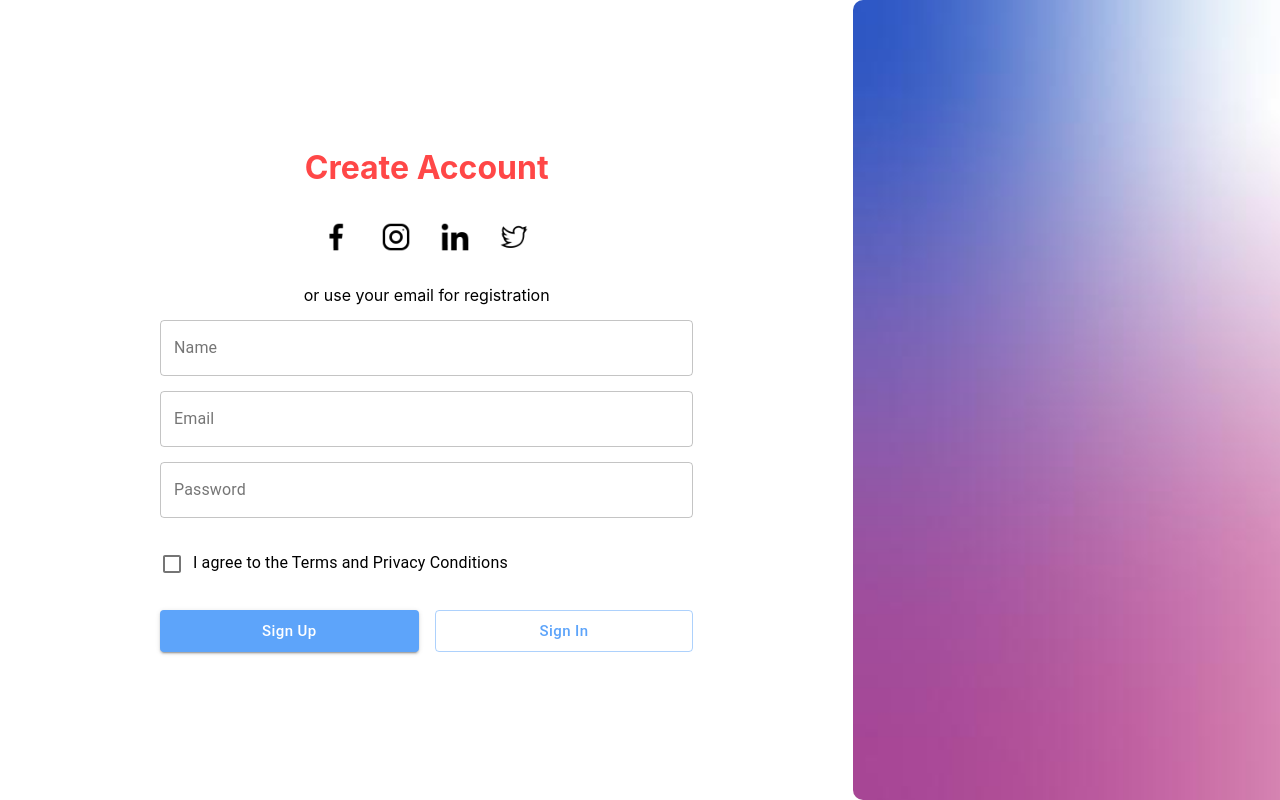
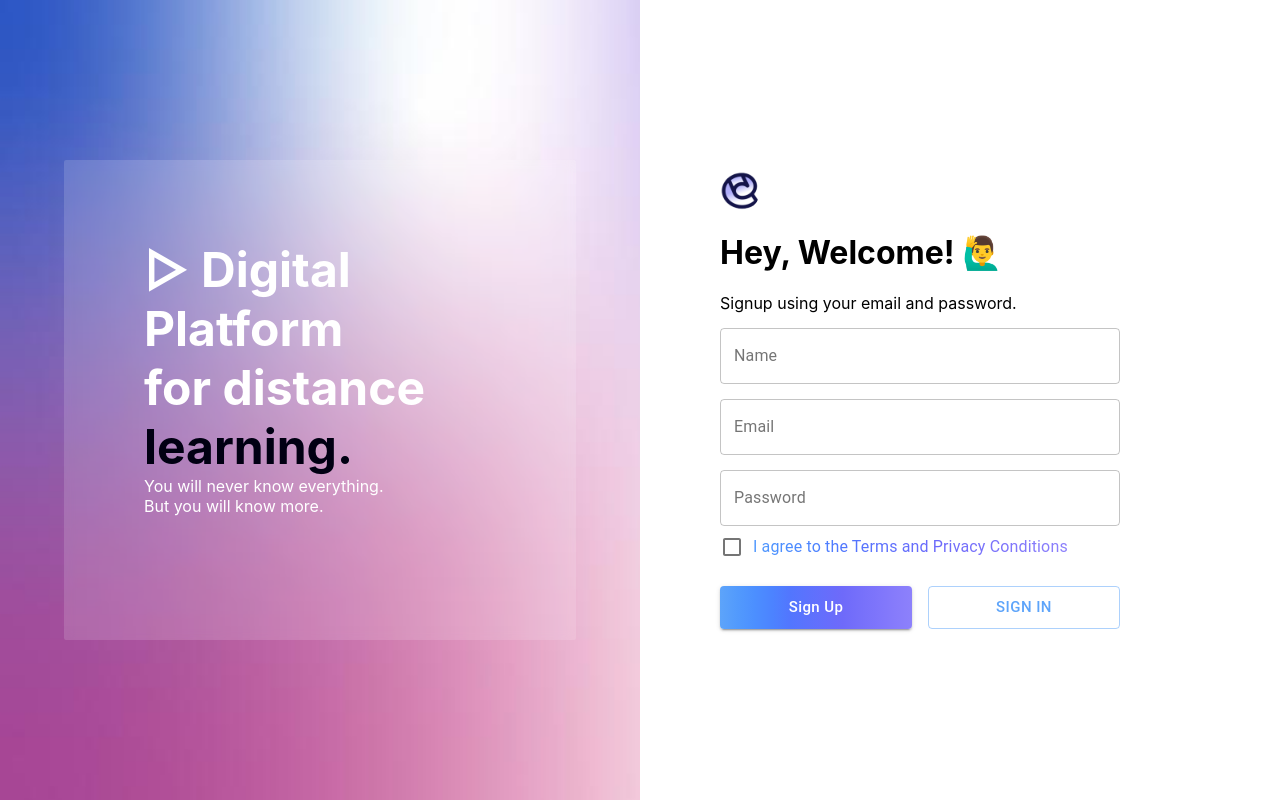
Before and after one commit to cardiffinc/react-login-beta, a React (Create React App) app: page /signup in a window 1280 px wide. Built offline with nearby package versions, Linux system fonts and the light colour scheme.

Commit message:
Signup Completed

```diff
--- a/src/App.css
+++ b/src/App.css
@@ -1,7 +1,3 @@
-.App {
-  text-align: center;
-}
-
 .App-logo {
   height: 40vmin;
   pointer-events: none;
--- a/src/components/Signup/Signup.js
+++ b/src/components/Signup/Signup.js
@@ -2,14 +2,12 @@ import React, { useEffect, useState } from 'react'
 import { makeStyles } from '@material-ui/core/styles';
 import Grid from '@material-ui/core/Grid';
 import artwork from '../../staticAssets/login-artwork.jpg'
-import facebook from '../../staticAssets/facebook.png'
-import instagram from '../../staticAssets/instagram.png'
-import linkedin from '../../staticAssets/linkedin.png'
-import twitter from '../../staticAssets/twitter.png'
+import EduParkLogo from '../../staticAssets/Edupark-Login-Logo-ali.png'
 import { Avatar, Button, Checkbox, FormControlLabel } from '@material-ui/core';
 import ErrorOutlineIcon from '@material-ui/icons/ErrorOutline';
 import { useHistory } from 'react-router';
 import TextInput from '../TextInput/TextField';
+import './styles.css'
 
 const useStyles = makeStyles((theme) => ({
     root: {
@@ -17,23 +15,20 @@ const useStyles = makeStyles((theme) => ({
         display: 'flex',
     },
     leftDiv: {
-        margin: '5em',
-    },
-    rightDiv: {
         border: 'none',
         height: '100vh',
-        borderTopLeftRadius: 10,
-        borderBottomLeftRadius: 10,
         backgroundImage: `url(${artwork})`,
         backgroundRepeat: 'no-repeat',
         backgroundSize: 'cover'
+    },
+    rightDiv: {
+        margin: '5em',
     },
     socialGrid: {
         marginTop: 20,
         marginBottom: 20
     },
     inputWrapper: {
-        marginLeft: '5em',
         marginRight: '5em'
     },
     authInput: {
@@ -48,28 +43,45 @@ const useStyles = makeStyles((theme) => ({
     checkbox: {
         paddingLeft: 0
     },
-    buttonGrid:{
+    buttonGrid: {
+        marginTop: 10,
         paddingRight: '5em',
-        paddingLeft: '5em'
     },
-    authButton: {
-        marginTop: 25,
+    authButtonBG: {
         width: '-webkit-fill-available',
         textTransform: 'none',
+        background: 'linear-gradient(to right, #5da4fa, #529afd, #4c8fff, #4c83ff, #5276fe, #5c72fd, #656efc, #6e6afa, #7670fa, #7e75fb, #867bfb, #8d81fb)',
+        '&$disabled': {
+            color: '#ff0000'
+        }
     },
     divider: {
         marginTop: 25,
         marginBottom: 25,
     },
     heading: {
-        color: '#ff4747'
+        color: theme.palette.primary
     },
     error: {
         color: '#ff4747'
     },
-    errorIcon:{
+    errorIcon: {
         verticalAlign: 'middle'
-    }
+    },
+    leftInnerSquare: {
+        height: '60vh',
+        width: '40%',
+        margin: '0 auto',
+        top: '20vh',
+        left: '5vw',
+        position: 'fixed',
+        borderRadius: 2,
+        backdropFilter: 'blur(5px)',
+        backgroundColor: '#ffffff26',
+    },
+    artTextHolder: {
+        margin: '5em'
+    },
 }));
 
 function Signup() {
@@ -87,18 +99,18 @@ function Signup() {
         return email === user.email;
     }
 
-    const isUniqueEmail = () =>{
+    const isUniqueEmail = () => {
         try {
             const users = JSON.parse(localStorage.getItem('darthUsers'));
             const userExists = users.filter(checkUserExists);
-            if(userExists.length>0){
+            if (userExists.length > 0) {
                 setError('This email is already being used by another member.\nPlease signup with another email!')
                 return false;
             } else {
                 setError(null);
                 return true;
             }
-        } catch(error){
+        } catch (error) {
             setError(null);
             return true;
         }
@@ -106,13 +118,13 @@ function Signup() {
 
     const handleSignup = event => {
         event.preventDefault();
-        if(isUniqueEmail()){
-            const user = {name, email, password}
+        if (isUniqueEmail()) {
+            const user = { name, email, password }
             var users = [];
             try {
                 users = JSON.parse(localStorage.getItem('darthUsers'));
                 users.push(user);
-            } catch(error){
+            } catch (error) {
                 users = [user]
                 console.log(error)
             }
@@ -124,7 +136,7 @@ function Signup() {
 
     useEffect(() => {
         setError(null);
-        if(name !== '' && email !== '' && password !== '' && policy){
+        if (name !== '' && email !== '' && password !== '' && policy) {
             setDisableButton(false)
         } else setDisableButton(true)
     }, [name, email, password, policy])
@@ -134,66 +146,66 @@ function Signup() {
     }, [email])
 
     useEffect(() => {
-        if(error) setDisableButton(true)
+        if (error) setDisableButton(true)
         else setDisableButton(false);
     }, [error])
 
     const configNameInput = {
-        id:"name-input",
-        label:"Name",
+        id: "name-input",
+        label: "Name",
         type: "name"
     }
 
     const configEmailInput = {
-        id:"email-input",
-        label:"Email",
+        id: "email-input",
+        label: "Email",
         type: "email"
     }
 
     const configPasswordInput = {
-        id:"password-input",
-        label:"Password",
+        id: "password-input",
+        label: "Password",
         type: "password"
     }
 
     return (
         <div className={classes.root}>
             <Grid container alignItems="center">
-                <Grid item xs={8}>
+                <Grid item xs={6}>
                     <div className={classes.leftDiv}>
+                        <div className={classes.leftInnerSquare}>
+                            <div className={classes.artTextHolder}>
+                                <span className="art-text">▷ Digital</span>
+                                <span className="art-text">Platform</span>
+                                <span className="art-text">for distance</span>
+                                <span className="art-text primary-theme-color">learning.</span>
+                                <div className={classes.artSubtitleHolder}>
+                                    <span className="art-subtitle">You will never know everything.</span>
+                                    <span className="art-subtitle">But you will know more.</span>
+                                </div>
+                            </div>
+                        </div>
+                    </div>
+                </Grid>
+                <Grid item xs={6}>
+                    <div className={classes.rightDiv}>
+                        <Avatar src={EduParkLogo} />
                         <h1 className={classes.heading}>
-                            Create Account
+                            Hey, Welcome! 🙋‍♂️
                         </h1>
-                        <Grid container
-                            justify="center"
-                            className={classes.socialGrid}
-                            spacing={2}>
-                            <Grid item xs={1}>
-                                <Avatar alt="Facebook" src={facebook} />
-                            </Grid>
-                            <Grid item xs={1}>
-                                <Avatar alt="Instagram" src={instagram} />
-                            </Grid>
-                            <Grid item xs={1}>
-                                <Avatar alt="LinkedIn" src={linkedin} />
-                            </Grid>
-                            <Grid item xs={1}>
-                                <Avatar alt="Twitter" src={twitter} />
-                            </Grid>
-                        </Grid>
-                        <span>or use your email for registration</span>
+                        <span>Signup using your email and password.</span>
 
                         <form onSubmit={handleSignup}>
                             <div className={classes.inputWrapper}>
                                 <TextInput
-                                    {...configNameInput }
-                                    handleChange={event=>setName(event.target.value)}/>
+                                    {...configNameInput}
+                                    handleChange={event => setName(event.target.value)} />
                                 <TextInput
-                                    {...configEmailInput }
-                                    handleChange={event=>setEmail(event.target.value)}/>
+                                    {...configEmailInput}
+                                    handleChange={event => setEmail(event.target.value)} />
                                 <TextInput
-                                    {...configPasswordInput }
-                                    handleChange={event=>setPassword(event.target.value)}/>
+                                    {...configPasswordInput}
+                                    handleChange={event => setPassword(event.target.value)} />
                             </div>
                             <FormControlLabel
                                 control={
@@ -205,10 +217,10 @@ function Signup() {
                                     />
                                 }
                                 label="I agree to the Terms and Privacy Conditions"
-                                    className={classes.checkFormControlLabel}
+                                className='art-checkbox-label text-gradient'
                             />
                             {error &&
-                            <p className={classes.error}><ErrorOutlineIcon className={classes.errorIcon}/> {error}
+                                <p className={classes.error}><ErrorOutlineIcon className={classes.errorIcon} /> {error}
                                 </p>}
                             <Grid container alignItems="center" spacing={2} className={classes.buttonGrid}>
                                 <Grid item xs={6}>
@@ -218,9 +230,9 @@ function Signup() {
                                         variant="contained"
                                         size="large"
                                         color="secondary"
-                                        className={classes.authButton}
+                                        className={classes.authButtonBG}
                                         type="submit"
-                                        style={{color: '#fff'}}
+                                        style={{ color: '#fff' }}
                                         disabled={disableButton}>
                                         Sign Up
                                     </Button>
@@ -234,7 +246,7 @@ function Signup() {
                                         color="secondary"
                                         className={classes.authButton}
                                         type="button"
-                                        onClick={()=>history.push('/login')}>
+                                        onClick={() => history.push('/login')}>
                                         Sign In
                                     </Button>
                                 </Grid>
@@ -242,9 +254,6 @@ function Signup() {
                         </form>
                     </div>
                 </Grid>
-                <Grid item xs={4}>
-                    <div className={classes.rightDiv}></div>
-                </Grid>
             </Grid>
         </div>
     );
--- /dev/null
+++ b/src/components/Signup/styles.css
@@ -0,0 +1,41 @@
+.art-text{
+    color: #fff;
+    text-align: start;
+    display: block;
+    font-size: -webkit-xxx-large;
+    font-weight: 700;
+}
+
+.primary-theme-color{
+    color: #010013
+}
+
+.secondary-them-color{
+    color: #5da4fa
+}
+
+.art-subtitle{
+    text-align: start;
+    display: block;
+    color: #fff
+}
+
+.text-gradient{
+    background: linear-gradient(to right, #5da4fa, #529afd, #4c8fff, #4c83ff, #5276fe, #5c72fd, #656efc, #6e6afa, #7670fa, #7e75fb, #867bfb, #8d81fb);;
+    background-clip: initial;
+    -webkit-background-clip: text;
+    -webkit-text-fill-color: transparent;
+}
+
+.art-checkbox-label{
+    width: fit-content;
+    margin-top: 10px!important;
+    margin: 1em 5em!important;
+    display: block;
+}
+
+.MuiButton-contained.Mui-disabled {
+    color: rgba(0, 0, 0, 0.26)!important;
+    box-shadow: none!important;
+    background-color: rgba(0, 0, 0, 0.12)!important;
+}
```
Lines whose indentation alone changed are shown as unchanged.
